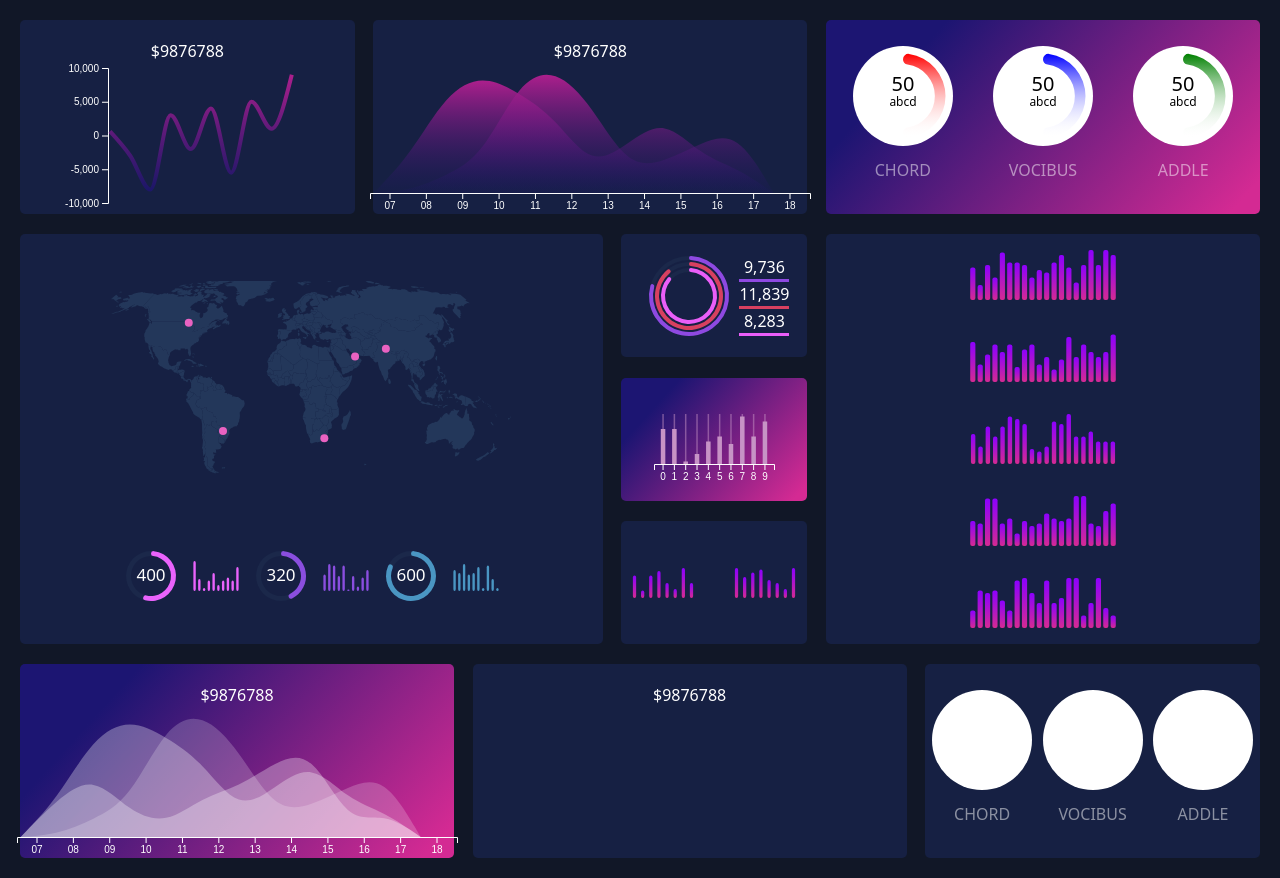
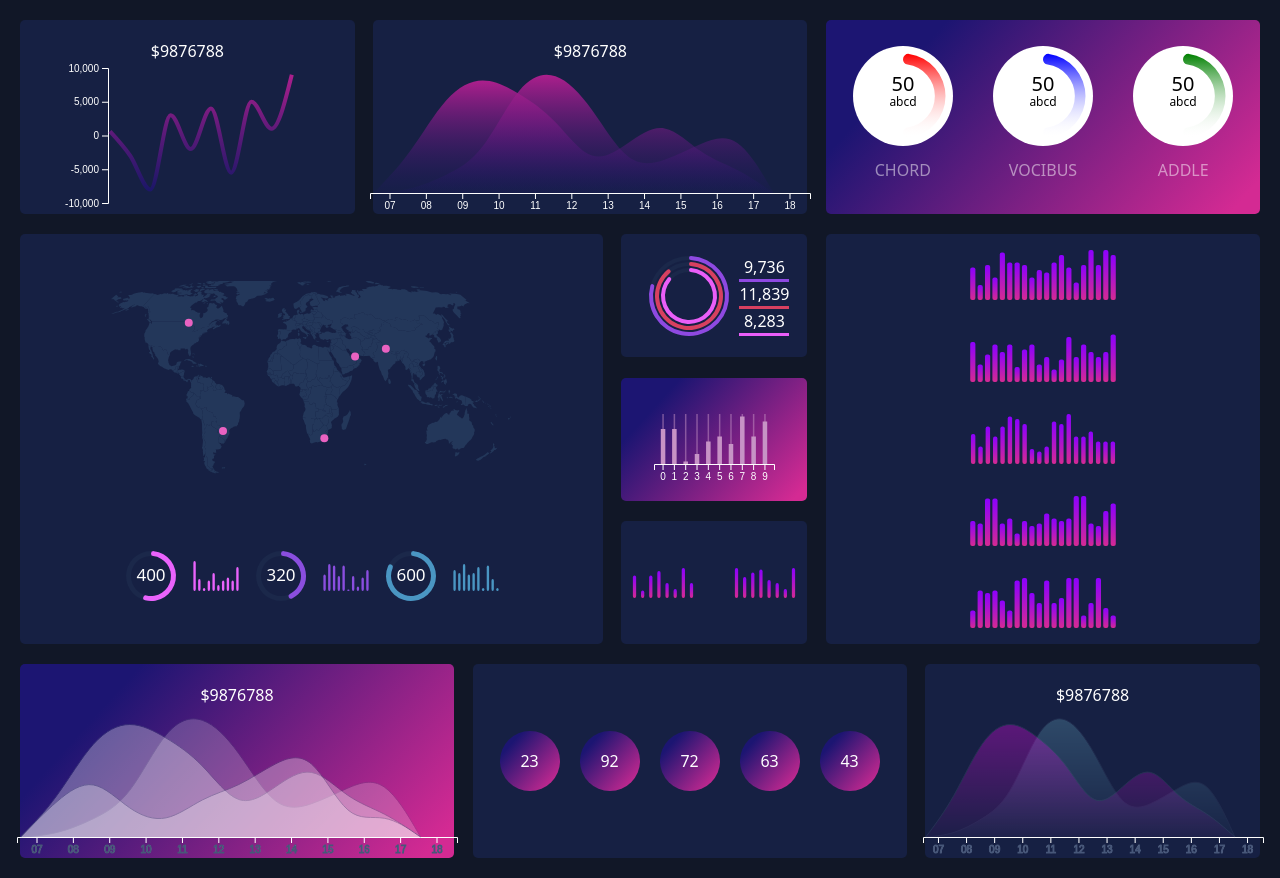
Before and after one commit to vilas-m/infographic-dashboard, a React (Create React App) app: page / in a window 1280 px wide. Built offline with nearby package versions, Linux system fonts and the light colour scheme.

Commit message:
Added mountain and bubble charts

```diff
--- /dev/null
+++ b/src/Charts/Baloon.js
@@ -0,0 +1,27 @@
+import React from 'react';
+
+const Baloon = ({text}) => {
+    return (
+        <div style={{
+            display: 'flex',
+            flexDirection: 'row',
+            justifyContent: 'center',
+            alignItems: 'center',
+            margin: 10
+        }}>
+            <div
+             style={{
+                borderRadius: "50%",
+                width: 60,
+                height: 60,
+                background: "linear-gradient(132deg, rgba(28,21,114,1) 20%, rgba(212,42,147,1) 95%)",
+                // marginBottom: 15,
+                display: "flex",
+                justifyContent: "center",
+                alignItems: "center",
+              }}>{text}</div>
+        </div>
+    );
+};
+
+export default Baloon;
--- /dev/null
+++ b/src/Charts/MultiMountain2.js
@@ -0,0 +1,203 @@
+import React, { useEffect } from "react";
+import * as d3 from "d3";
+
+const MultiMountain2 = () => {
+  let data1 = [
+    { year: "07", value: 0 },
+    { year: "08", value: 200 },
+    { year: "09", value: 1400 },
+    { year: "10", value: 3000 },
+    { year: "11", value: 9000 },
+    { year: "12", value: 10000 },
+    { year: "13", value: 7000 },
+    { year: "14", value: 2000 },
+    { year: "15", value: 2500 },
+    { year: "16", value: 4000 },
+    { year: "17", value: 5000 },
+    { year: "18", value: 0 },
+  ];
+  let data2 = [
+    { year: "07", value: 0 },
+    { year: "08", value: 3000 },
+    { year: "09", value: 8000 },
+    { year: "10", value: 9500 },
+    { year: "11", value: 8000 },
+    { year: "12", value: 6000 },
+    { year: "13", value: 2000 },
+    { year: "14", value: 4000 },
+    { year: "15", value: 6000 },
+    { year: "16", value: 3000 },
+    { year: "17", value: 2000 },
+    { year: "18", value: 0 },
+  ];
+
+  let data3 = [
+    { year: "07", value: 0 },
+    { year: "08", value: 3000 },
+    { year: "09", value: 5000 },
+    { year: "10", value: 2000 },
+    { year: "11", value: 1000 },
+    { year: "12", value: 3200 },
+    { year: "13", value: 4000 },
+    { year: "14", value: 6000 },
+    { year: "15", value: 7000 },
+    { year: "16", value: 1000 },
+    { year: "17", value: 2000 },
+    { year: "18", value: 0 },
+  ];
+
+  useEffect(() => {
+    draw();
+  });
+
+  let draw = () => {
+    d3.select("#multi-mountain-1").select("svg").remove();
+
+    let margin = {
+      top: 5,
+      bottom: 20,
+      left: 5,
+      right: 5,
+    };
+    let width = 350 - margin.left - margin.right;
+    let height = 150 - margin.top - margin.bottom;
+
+    let svg = d3
+      .select("#multi-mountain-1")
+      .append("svg")
+      .attr("width", width + margin.left + margin.right)
+      .attr("height", height + margin.top + margin.bottom)
+      .append("g")
+      .attr("transform", `translate(${margin.left}, ${margin.top})`);
+
+    let gradient = svg
+      .append("defs")
+      .append("linearGradient")
+      .attr("id", "mygrad9") //id of the gradient
+      .attr("x1", "0%")
+      .attr("x2", "0%")
+      .attr("y1", "0%")
+      .attr("y2", "100%");
+
+    gradient
+      .append("stop")
+      .attr("offset", "0%")
+      .style("stop-color", "#8feefd")
+      .style("stop-opacity", 1);
+
+    gradient
+      .append("stop")
+      .attr("offset", "100%")
+      .style("stop-color", "#8feefd")
+      .style("stop-opacity", 0.1);
+
+    let gradient1 = svg
+      .append("defs")
+      .append("linearGradient")
+      .attr("id", "mygrad7") //id of the gradient
+      .attr("x1", "0%")
+      .attr("x2", "0%")
+      .attr("y1", "0%")
+      .attr("y2", "100%");
+
+    gradient1
+      .append("stop")
+      .attr("offset", "0%")
+      .style("stop-color", "#fb06f6")
+      .style("stop-opacity", 1);
+
+    gradient1
+      .append("stop")
+      .attr("offset", "100%")
+      .style("stop-color", "#fb06f6")
+      .style("stop-opacity", 0.1);
+
+    let xScale = d3
+      .scaleBand()
+      .range([0, width])
+      .domain(data1.map((d) => d.year))
+      .padding(0.1);
+
+    svg
+      .append("g")
+      .attr("transform", `translate(0, ${height})`)
+      .call(d3.axisBottom(xScale).ticks(4));
+
+    let yScale = d3.scaleLinear().domain([0, 10000]).range([height, 0]);
+
+    // svg.append("g").call(d3.axisBottom(xScale).ticks(5));
+
+    svg
+      .append("path")
+      .datum(data1)
+      .attr("fill", 'url(#mygrad9)')
+      .attr("opacity", 0.2)
+      // .attr("stroke-width", 4)
+      .attr(
+        "d",
+        d3
+          .line()
+          .x(function (d) {
+            return xScale(d.year);
+          })
+          .y(function (d) {
+            return yScale(d.value);
+          })
+          .curve(d3.curveBasis)
+      );
+    svg
+      .append("path")
+      .datum(data2)
+      .attr("fill", 'url(#mygrad7)')
+      .attr("opacity", 0.3)
+      // .attr("stroke-width", 4)
+      .attr(
+        "d",
+        d3
+          .line()
+          .x(function (d) {
+            return xScale(d.year);
+          })
+          .y(function (d) {
+            return yScale(d.value);
+          })
+          .curve(d3.curveBasis)
+      );
+  };
+
+  return (
+    <div
+      style={{
+        padding: 10,
+        width: "100%",
+        height: "100%",
+        display: "flex",
+        justifyContent: "center",
+        alignItems: "center",
+      }}
+    >
+      <div
+        style={{
+          width: "90%",
+          height: "90%",
+          display: "flex",
+          flexDirection: "column",
+          alignItems: "center",
+        }}
+      >
+        <div style={{ width: "100%", textAlign: "center" }}>$9876788</div>
+        <div
+          style={{
+            width: "100%",
+            display: "flex",
+            justifyContent: "center",
+          }}
+        >
+          <div id="multi-mountain-1"></div>
+        </div>
+      </div>
+    </div>
+  );
+};
+
+export default MultiMountain2;
--- a/src/Containers/Main.js
+++ b/src/Containers/Main.js
@@ -1,4 +1,5 @@
 import React from "react";
+import Baloon from "../Charts/Baloon";
 import CircularBarChart from "../Charts/CircularBarChart";
 import CompleteBarChart from "../Charts/CompleteBarChart";
 import GaugeChart from "../Charts/GaugeChart";
@@ -7,6 +8,7 @@ import GradientBarChart from "../Charts/GradientBarChart";
 import LineChart from "../Charts/LineChart";
 import Mountain from "../Charts/Mountain";
 import MultiMountain from "../Charts/MultiMountain";
+import MultiMountain2 from "../Charts/MultiMountain2";
 
 const Main = () => {
   return (
@@ -283,7 +285,8 @@ const Main = () => {
           height: "40%",
           justifyContent: "space-between",
           margin: 20,
-          marginTop: 0
+          marginTop: 0,
+          stroke: '#475779'
         }}
       >
         <div
@@ -292,8 +295,6 @@ const Main = () => {
             background:
               "linear-gradient(132deg, rgba(28,21,114,1) 20%, rgba(212,42,147,1) 95%)",
             borderRadius: 5,
-
-
           }}
         >
           <MultiMountain />
@@ -303,9 +304,17 @@ const Main = () => {
             width: "35%",
             background: "#162043",
             borderRadius: 5,
+            display: 'flex',
+            flexDirection: 'row',
+            justifyContent: 'center',
+            alignItems: 'center',
           }}
         >
-          <Mountain />
+          <Baloon text={23}/>
+          <Baloon text={92}/>
+          <Baloon text={72}/>
+          <Baloon text={63}/>
+          <Baloon text={43}/>
         </div>
         <div
           style={{
@@ -314,7 +323,7 @@ const Main = () => {
             borderRadius: 5,
           }}
         >
-          <GaugeChart />
+          <MultiMountain2 />
         </div>
       </div>
 
```
